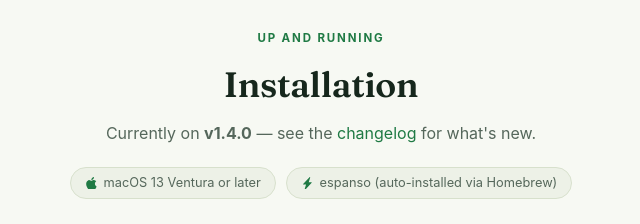
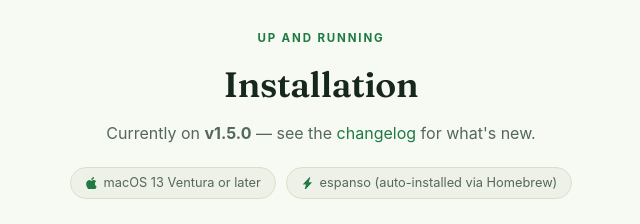
Before and after one commit to jeffcaldwellca/macspanso, a plain HTML site: page docs/index.html in a window 1280 px wide. Shown: the part 2480-2704 px from the top of the page, 319-959 px from the left. Drawn offline with Linux system fonts and the light colour scheme.

Commit message:
docs: show v1.5.0 in the download section

```diff
--- a/docs/index.html
+++ b/docs/index.html
@@ -1029,7 +1029,7 @@
   <section class="section" id="install" aria-labelledby="install-h" style="padding-top: 0;">
     <span class="kicker">Up and running</span>
     <h2 id="install-h">Installation</h2>
-    <p class="section-lead">Currently on <strong>v1.4.0</strong> — see the <a href="https://github.com/jeffcaldwellca/macspanso/blob/main/CHANGELOG.md">changelog</a> for what's new.</p>
+    <p class="section-lead">Currently on <strong>v1.5.0</strong> — see the <a href="https://github.com/jeffcaldwellca/macspanso/blob/main/CHANGELOG.md">changelog</a> for what's new.</p>
 
     <div class="reqs">
       <span class="req"><svg class="icon" aria-hidden="true"><use href="#i-apple"/></svg> macOS 13 Ventura or later</span>
```
